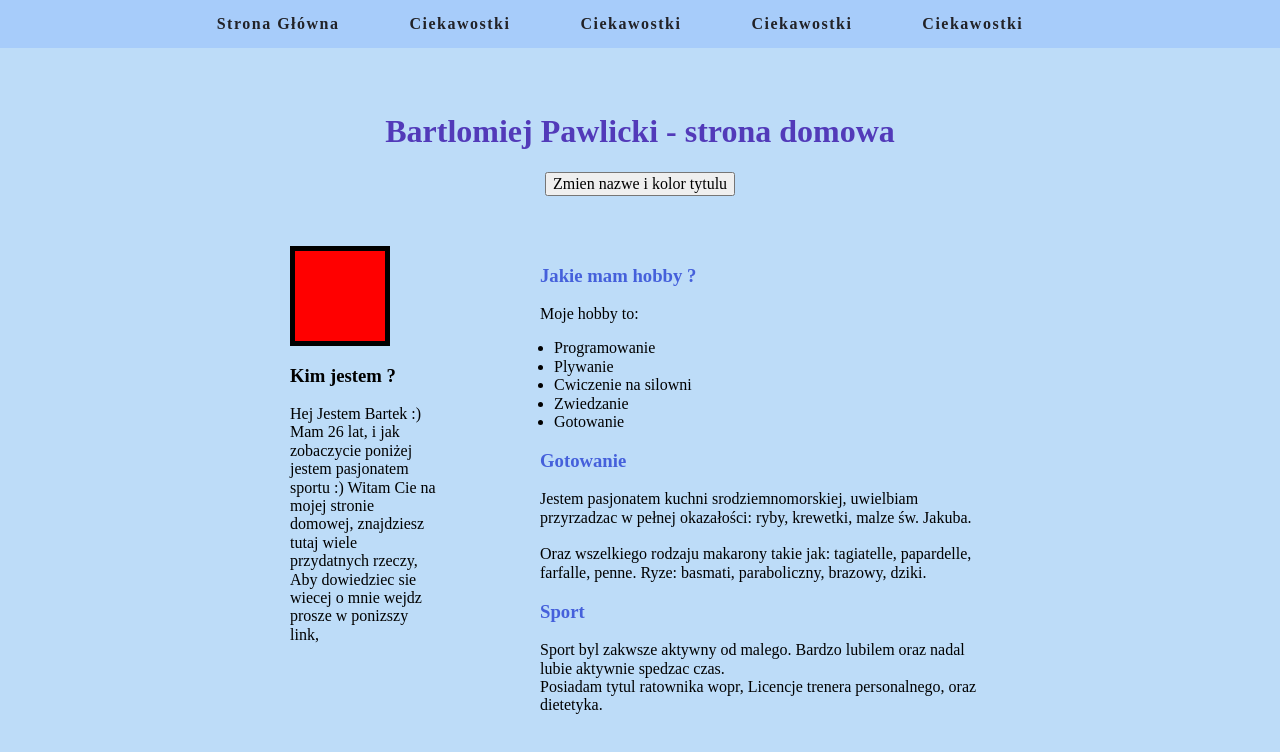
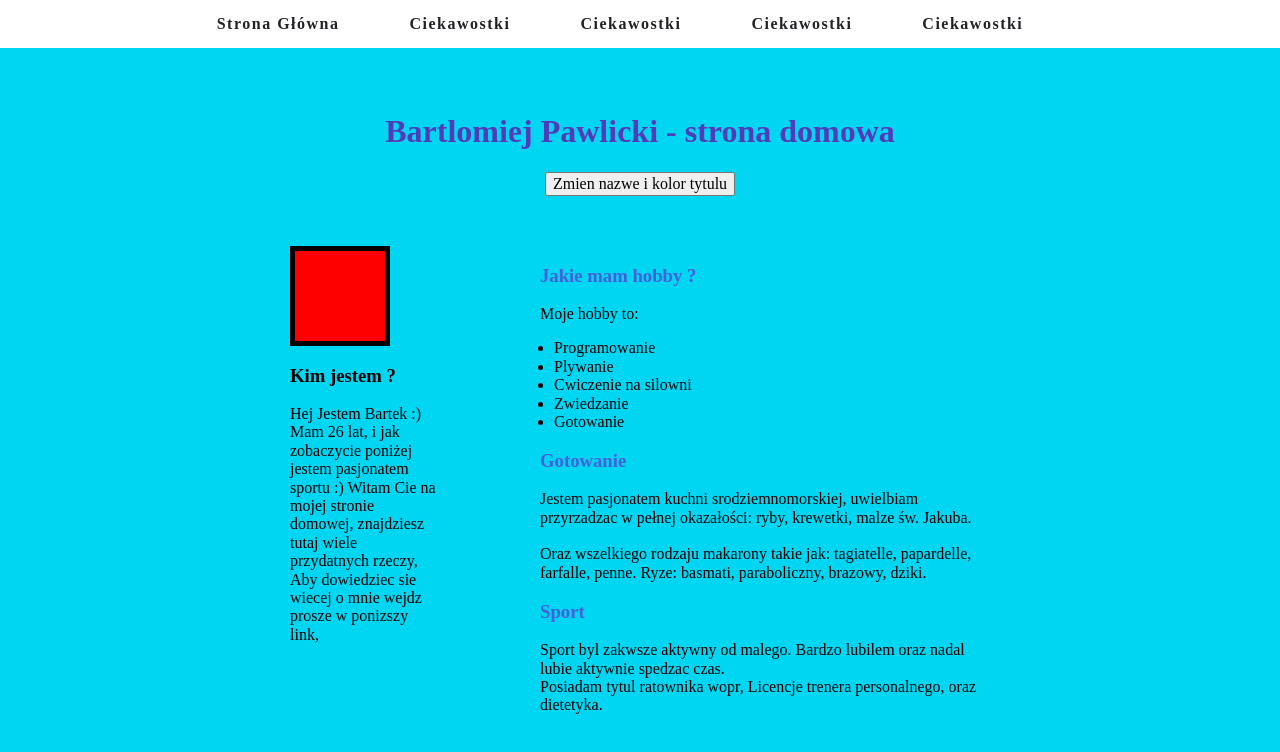
Before and after one commit to BartlomiejPawlicki/homepage, a website: page src/content/index.html in a window 1280 px wide. Drawn offline with nearby package versions, Linux system fonts and the light colour scheme; files that its build step writes are made by us from their sources.

Commit message:
feature: new background

```diff
--- a/src/scss/main.scss
+++ b/src/scss/main.scss
@@ -12,7 +12,8 @@
 
     body {
         color: $black;
-        background: rgb(189, 220, 248);
+        background: rgb(2,0,36);
+        background: linear-gradient(90deg, rgba(2,0,36,1) 0%, rgba(9,9,121,1) 0%, rgba(2,219,232,1) 0%, rgba(0,213,242,1) 0%);
     }
 
     .site__header {
@@ -39,8 +40,7 @@
     }
 
     .navigation {
-        background: rgb(60, 187, 250);
-        background-color: rgba(160, 199, 250, 0.767);
+        background:white;
         position: fixed;
         width: 100%;
         margin: 0;
```
